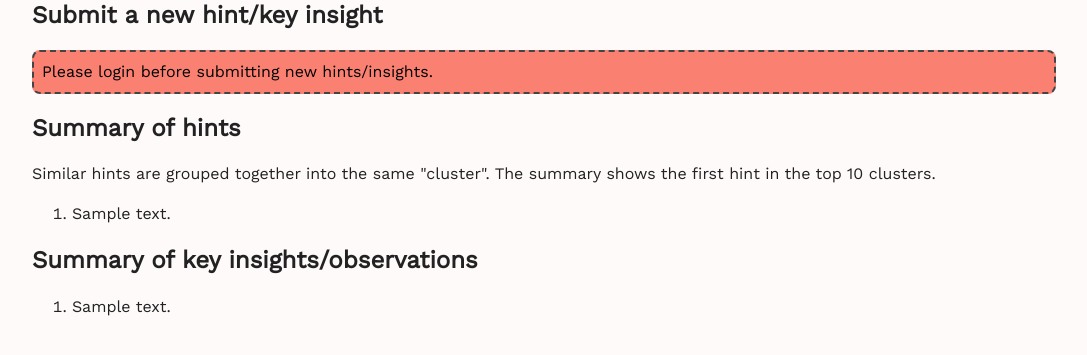
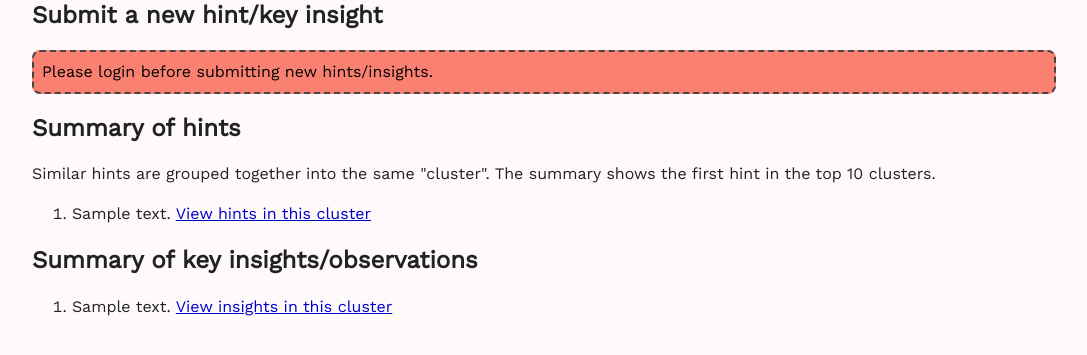
Before and after one commit to bkf2020/starlight, a Django app: page /problems/1/ in a window 1280 px wide. Shown: the part 212-567 px from the top of the page, without its empty margins (96-1183 px from the left). Run offline with Django 4.2, Linux system fonts and the light colour scheme; tables that the repository leaves empty hold one stand-in row (values such as "Sample post").

Commit message:
Add link to view hints/insights in each cluster on problem page

```diff
--- a/problems/templates/problems/problem.html
+++ b/problems/templates/problems/problem.html
@@ -66,14 +66,14 @@
 		<h2 id="summaryHints">Summary of hints</h2>
 		<p>Similar hints are grouped together into the same "cluster". The summary shows the first hint in the top 10 clusters.</p>
 		<ol>
-			{% for hint in clustered_hints %}
-				<li>{{ hint.text }}</li>
+			{% for hint_cluster in hint_clusters %}
+				<li>{{ hint_cluster.hint.text }} <a href="{% url 'view-cluster' %}?type=hint&problem={{ hint_cluster.problem_id }}&cluster={{ hint_cluster.cluster_id }}">View hints in this cluster</a></li>
 			{% endfor %}
 		</ol>
 		<h2 id="summaryInsights">Summary of key insights/observations</h2>
 		<ol>
-			{% for insight in clustered_insights %}
-				<li>{{ insight.text }}</li>
+			{% for insight_cluster in insight_clusters %}
+				<li>{{ insight_cluster.insight.text }} <a href="{% url 'view-cluster' %}?type=insight&problem={{ insight_cluster.problem_id }}&cluster={{ insight_cluster.cluster_id }}">View insights in this cluster</a></li>
 			{% endfor %}
 		</ol>
     </body>
--- a/problems/views.py
+++ b/problems/views.py
@@ -80,22 +80,15 @@ def problem(request, index):
         return redirect(f'/problems/{index}')
 
     problem = Problem.objects.get(id=index)
-    clustered_hints = []
     hint_clusters = HintCluster.objects.filter(problem_id=index, first=True)[0:10]
-    for cluster in hint_clusters:
-        clustered_hints.append(cluster.hint)
-
-    clustered_insights = []
     insight_clusters = InsightCluster.objects.filter(problem_id=index, first=True)[0:10]
-    for cluster in insight_clusters:
-        clustered_insights.append(cluster.insight)
 
     context = {
         'insight_form': insight_form,
         'hint_form': hint_form,
         'problem': problem,
-        'clustered_hints': clustered_hints,
-        'clustered_insights': clustered_insights
+        'hint_clusters': hint_clusters,
+        'insight_clusters': insight_clusters
     }
     if request.user.is_authenticated:
         user_hints = Hint.objects.filter(problem_id=index, username=request.user.username)
```
